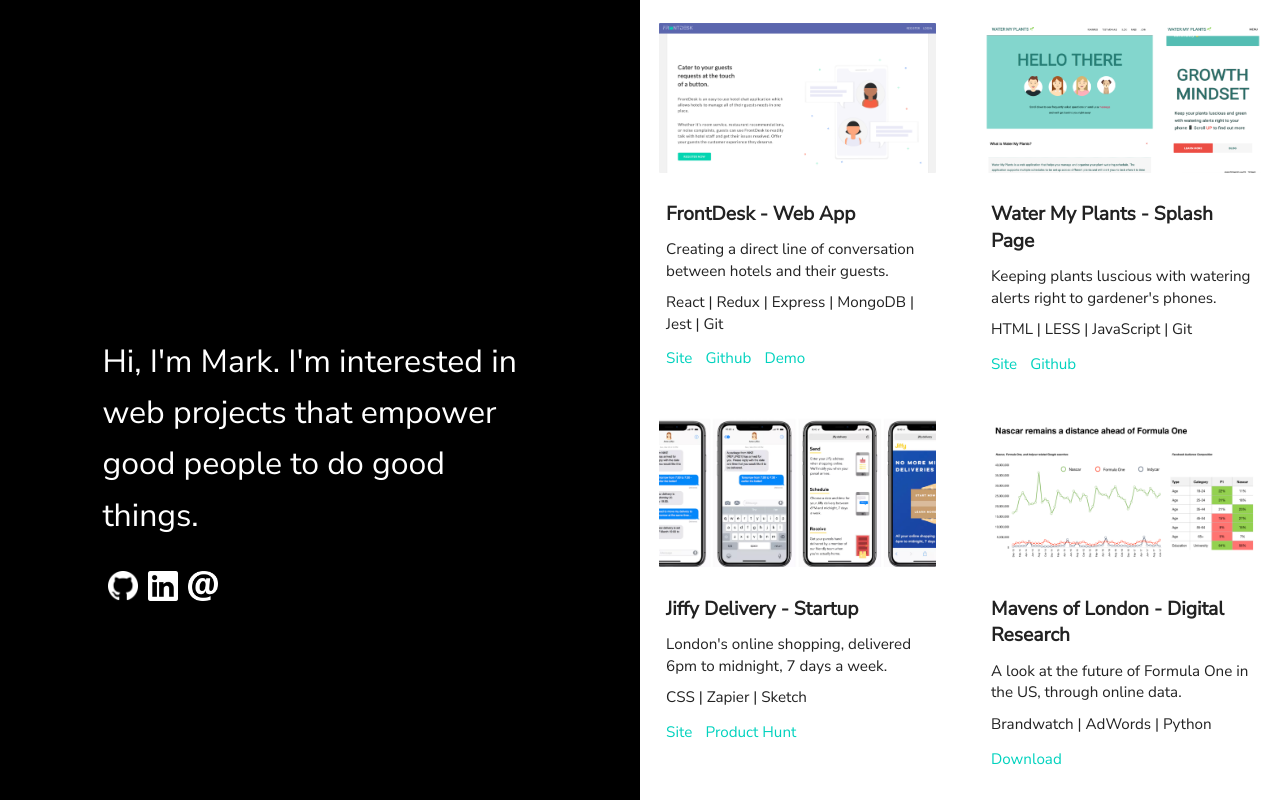
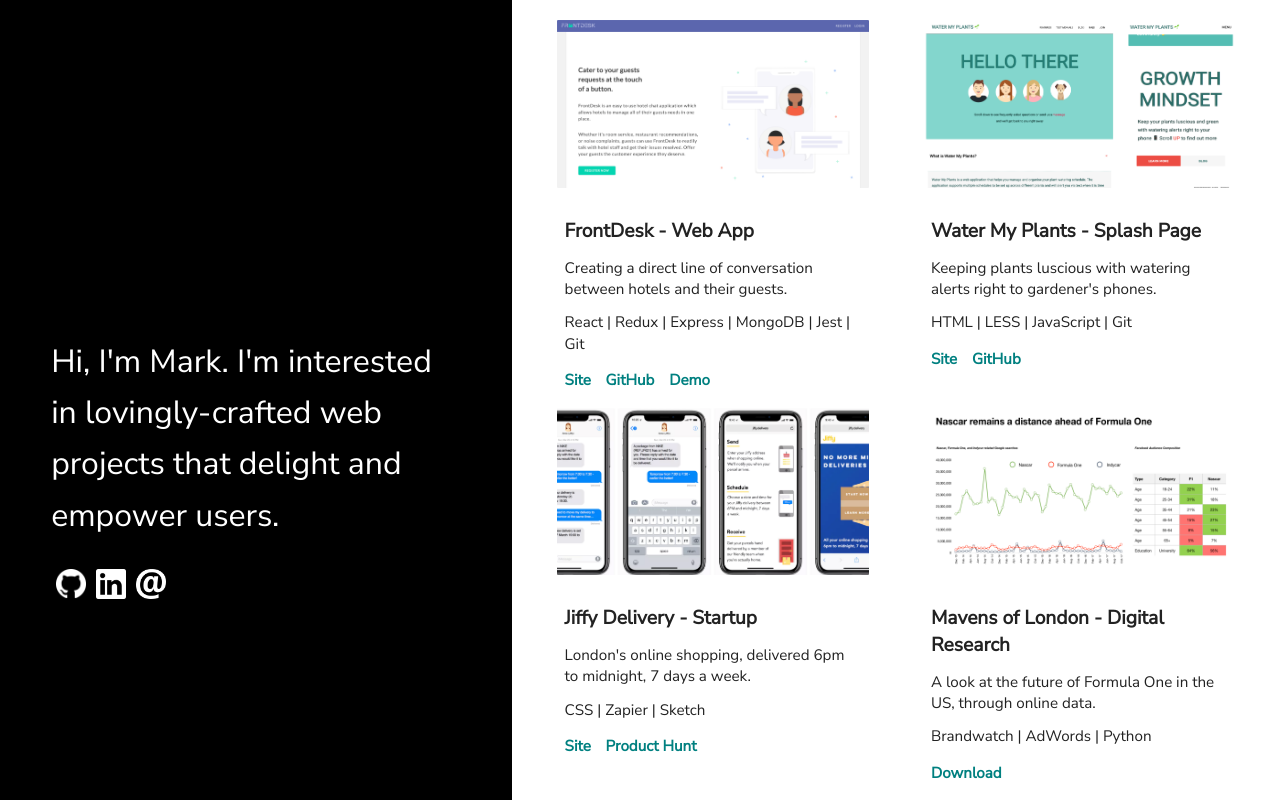
Before and after one commit to mark-marshall/portfolio, a React (Create React App) app: page / in a window 1280 px wide. Built offline with nearby package versions, Linux system fonts and the light colour scheme.

Commit message:
Post QA changes

```diff
--- a/src/components/Project.jsx
+++ b/src/components/Project.jsx
@@ -36,7 +36,7 @@ const Project = ({
           )}
           {githubLink ? (
             <a href={githubLink} target="_blank" rel="noopener noreferrer">
-              Github
+              GitHub
             </a>
           ) : (
             <></>
@@ -71,7 +71,7 @@ const Project = ({
 const StyledProject = styled.div`
   width: 46%;
   height: 50%;
-  padding: 3% 0;
+  padding: 1% 0;
 
   @media (max-width: 1200px) {
     padding: 8% 0;
@@ -99,9 +99,10 @@ const StyledProject = styled.div`
   }
 
   a {
-    color: #00d2be;
+    color: #008080;
     text-decoration: none;
     padding-right: 5%;
+    font-weight: bold;
 
     &:hover {
       color: black;
--- a/src/views/Intro.jsx
+++ b/src/views/Intro.jsx
@@ -9,8 +9,8 @@ const Intro = () => {
   return (
     <StyledIntro>
       <div>
-        Hi, I'm Mark. I'm interested in web projects that empower good people to
-        do good things.
+        Hi, I'm Mark. I'm interested in lovingly-crafted web projects that
+        delight and empower users.
       </div>
       <nav>
         <a
@@ -28,7 +28,7 @@ const Intro = () => {
           <img src={ln} alt="linkedIn" />
         </a>
         <a href="mailto:mark.marshallgp@gmail.com">
-          <img src={gm} alt="email" />
+          <img src={gm} alt="email" target="_top" />
         </a>
       </nav>
     </StyledIntro>
@@ -37,20 +37,15 @@ const Intro = () => {
 
 const StyledIntro = styled.div`
   background-color: black;
-  width: 50%;
+  width: 40%;
   height: 100vh;
-  padding: 8%;
+  padding: 8% 4%;
   padding-top: 42vh;
-
-  @media (max-width: 1000px) {
-    width: 40%;
-    padding-top: 42vh;
-  }
 
   @media (max-width: 900px) {
     width: 100%;
     margin: auto;
-    padding: 25% 5%;
+    padding: 25% 10%;
     height: 50%;
     text-align: center;
   }
--- a/src/views/Projects.jsx
+++ b/src/views/Projects.jsx
@@ -55,23 +55,20 @@ const Projects = () => {
 
 const StyledProjects = styled.div`
   margin auto;
-  width: 50%;
+  height: 100vh;
+  width: 55%;
   display: flex;
   flex-wrap: wrap;
   align-items: baseline;
-  padding: 0 1.5%;
+  padding: 1%;
   justify-content: space-between;
 
-  @media (max-width: 1000px) {
-    width: 60%;
-  }
-
   @media (max-width: 900px) {
-    width: 85%;
-    margin: auto;
+    width: 90%;
   }
 
   @media (max-width: 700px) {
+    height: 100%
     width: 100%;
     padding-top: 8%;
   }
```
